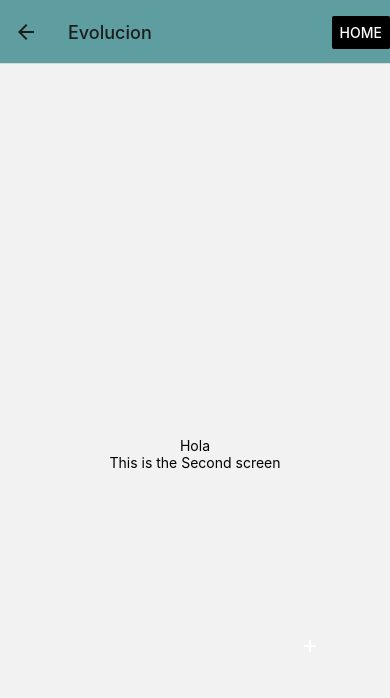
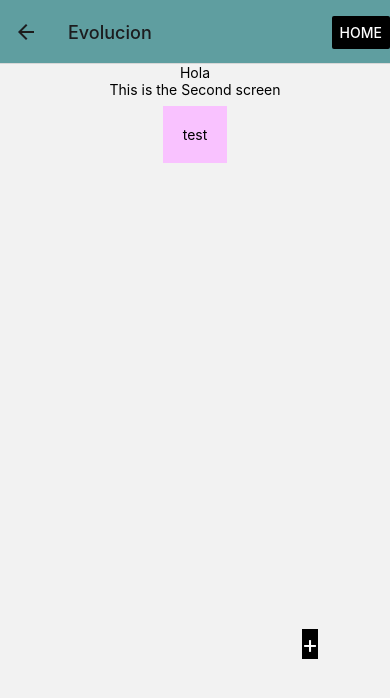
Before and after one commit to mayerga/react-native-navigation-producto2, a React Native app in the folder producto2-react-navigation/: screen /Evolucion in a window 390 px wide. Shown: the top 698 px of the page. Built offline with nearby package versions, Linux system fonts and the light colour scheme; no server answers; the database is empty.

Commit message:
Mostrando FlatList y recogiendo datos de Firebase

```diff
--- a/producto2-react-navigation/App.js
+++ b/producto2-react-navigation/App.js
@@ -1,9 +1,7 @@
 import { StatusBar } from 'expo-status-bar';
 import React from 'react';
-import { StyleSheet, Text, View } from 'react-native';
 import { NavigationContainer } from '@react-navigation/native';
 import StackNavigator from './StackNavigator';
-import Firebase from './utils/firebase';
 
 export default function App() {
   return (
--- a/producto2-react-navigation/package.json
+++ b/producto2-react-navigation/package.json
@@ -19,6 +19,8 @@
     "react": "17.0.1",
     "react-dom": "17.0.1",
     "react-native": "0.64.3",
+    "react-native-elements": "^3.4.2",
+    "react-native-navigation": "^7.27.0",
     "react-native-safe-area-context": "3.3.2",
     "react-native-screens": "~3.10.1",
     "react-native-web": "0.17.1"
--- a/producto2-react-navigation/screens/Evolucion.js
+++ b/producto2-react-navigation/screens/Evolucion.js
@@ -1,31 +1,41 @@
 import React, {useEffect, useState} from 'react';
-import {View, Text, SafeAreaView, TouchableOpacity, StyleSheet, Dimensions, Button, scrollView} from 'react-native';
+import {View, Text, SafeAreaView, TouchableOpacity, StyleSheet, Dimensions, Button, scrollView, FlatList} from 'react-native';
 import { useNavigation, useScrollToTop } from '@react-navigation/native';
-import NuevoReto from '../screens/NuevoReto';
-import Firebase from '../utils/firebase';
-import { querySnapshot } from 'firebase/firestore';
-import { setStatusBarNetworkActivityIndicatorVisible } from 'expo-status-bar';
+import { ListItem } from 'react-native-elements';
 
 import { collection, getDocs } from "firebase/firestore";
 import { db } from '../utils/Firebase';
 
-
-
+const retosList = [{id: 1, nombre: 'test'}];
 
 async function test() {
     const querySnapshot = await getDocs(collection(db, "retos"));
     querySnapshot.forEach((doc) => {
-    console.log(`${doc.id} => ${doc.data()}`);
+        retosList.push(doc.data());
     });
+    console.log(retosList)
 }
 
 const screenHeight= Dimensions.get("screen").height;
 
+
+
+const Item = ({ title }) => (
+    <View style={styles.item}>
+      <Text>{title}</Text>
+    </View>
+  );
+
 const Evolucion = () => {
+
+    test();
 
     const navigation = useNavigation();
 
-    test();
+    const renderItem = ({ item }) => (
+        <Item title={item.nombre} />
+      );
+
 
     return(
         <SafeAreaView style={{flex: 1, marginHorizontal: 20}}>
@@ -34,6 +44,11 @@ const Evolucion = () => {
                     <Text>Hola</Text>
                 </View>
                 <Text>This is the Second screen</Text>
+                <FlatList
+                    data={retosList}
+                    renderItem={renderItem}
+                    keyExtractor={item => item.id}
+                />
 
 
 
@@ -68,13 +83,20 @@ const styles = StyleSheet.create({
     addButtonText:{
         color: 'white',
         fontSize: 25,
+        backgroundColor: '#000000',
 
     },
     containerMain: {
         flex: 1,
         alignItems: 'center',
         justifyContent: 'center',
-    }
+    },
+    item: {
+        backgroundColor: '#f9c2ff',
+        padding: 20,
+        marginVertical: 8,
+        marginHorizontal: 16,
+      },
 })
 
 export default Evolucion;
--- a/producto2-react-navigation/screens/Home.js
+++ b/producto2-react-navigation/screens/Home.js
@@ -2,8 +2,6 @@ import { useNavigation } from '@react-navigation/native';
 import React from 'react';
 import {View, Text, Button, TouchableOpacity, StyleSheet, Image} from 'react-native';
 import { SafeAreaView } from 'react-native-safe-area-context';
-import firebase from '../utils/firebase';
-import {collection, getDocs} from 'firebase/firestore';
 
 
 const Home = () => {
```
Also changed, not shown: 2 other files (tests, documents, lock files or other folders).
